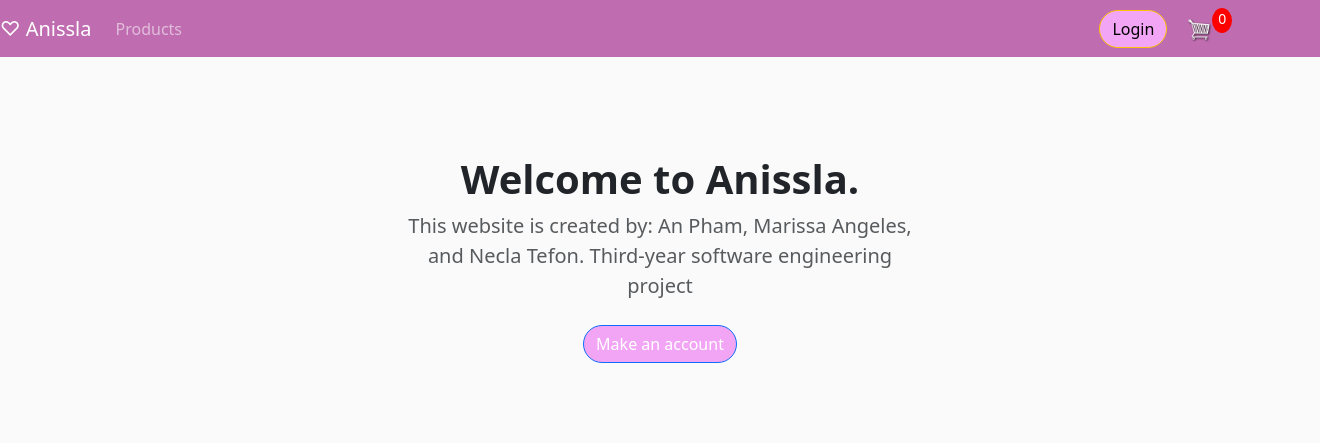
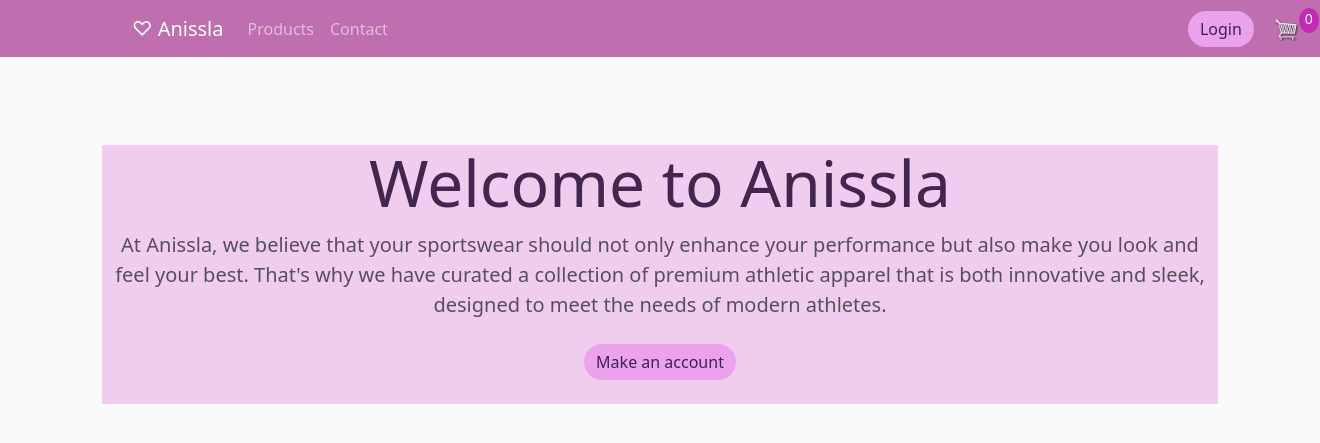
Before and after one commit to AnPham27/Anissla, a Django app: page / in a window 1320 px wide. Shown: the top 443 px of the page. Run offline with Django 4.2, Linux system fonts and the light colour scheme.

Commit message:
fixed colours and format??

```diff
--- a/static/css/main.css
+++ b/static/css/main.css
@@ -6,13 +6,27 @@ h1,h2,h3,h4,h5,h6{
 	color:hsl(280, 36%, 23%);
 
 }
+.Banner {
+	width: 100%;
+	height: 80%;
+    background-color: rgb(240, 205, 239);
+}
+
 
 .box-element{
-	box-shadow:hsl(0, 0%, 80%) 0 0 16px;
-	background-color: #fff;
+	box-shadow:hsl(300, 46%, 87%) 0 0 16px;
+	background-color: hsl(298, 55%, 88%);
+
 	border-radius: 4px;
 	padding: 10px;
 
+}
+.navbar-brand{
+
+    margin-left:10% !important;
+}
+.content{
+    margin-top:100px;
 }
 
 .thumbnail{
@@ -29,7 +43,7 @@ h1,h2,h3,h4,h5,h6{
     display: flex;
     justify-content: flex-end;
     align-items:center;
-	margin: 75%;
+	margin: 60%;
 
 }
 
@@ -39,7 +53,7 @@ h1,h2,h3,h4,h5,h6{
 }
 
 .bg-dark{
-	background-color: #bf6db0!important;
+	background-color: hsl(311, 39%, 59%)!important;
 }
 
 #cart-icon{
@@ -53,7 +67,8 @@ h1,h2,h3,h4,h5,h6{
 	display: block;
 	text-align: center;
 	color:#fff;
-	background-color: red;
+	align-items:center;
+	background-color: rgb(195, 43, 182);
 	width: 20px;
 	height: 25px;
 	border-radius: 50%;
@@ -70,7 +85,10 @@ h1,h2,h3,h4,h5,h6{
 
 .btn{
 	border-radius: 50px;
-	background-color: rgb(242, 165, 244);
+	background-color: #eaa2ed;
+	color:#3f224f;
+	border: #eaa2ed;
+
 
 }
 
@@ -102,6 +120,7 @@ h1,h2,h3,h4,h5,h6{
 	font-weight: 700;
 	padding-right:10px;
 
+
 }
 
 .chg-quantity{
@@ -114,6 +133,7 @@ h1,h2,h3,h4,h5,h6{
 
 .chg-quantity:hover{
 	opacity: .6;
+
 }
 
 
--- a/store/templates/store/cart.html
+++ b/store/templates/store/cart.html
@@ -1,6 +1,8 @@
 {% extends 'store/main.html' %}
 {% load static %}
 {% block content %}
+<h1 class="display-6"><strong>Your Shopping Cart</strong></h1>
+
 <div class="row">
 	<div class="col-lg-12">
 		<div class="box-element">
--- a/store/templates/store/checkout.html
+++ b/store/templates/store/checkout.html
@@ -1,6 +1,8 @@
 {% extends 'store/main.html' %}
 {% load static %}
 {% block content %}
+<h1 class="display-6"><strong>Your Order</strong></h1>
+
 <div class="row">
     <div class="col-lg-6">
         <div class="box-element" id="form-wrapper">
--- a/store/templates/store/main.html
+++ b/store/templates/store/main.html
@@ -66,18 +66,21 @@
 
         <nav class="navbar navbar-expand-lg navbar-dark bg-dark">
 
+
             <a class="navbar-brand" href="{% url 'store' %}">&#x2661; Anissla</a>
-            <button class="navbar-toggler" type="button" data-toggle="collapse" data-target="#navbarNav" aria-controls="navbarNav" aria-expanded="false" aria-label="Toggle navigation">
-              <span class="navbar-toggler-icon"></span>
-            </button>
 
-            <div class="collapse navbar-collapse" id="navbarNav">
-              <ul class="navbar-nav">
+            <div class="collapse navbar-collapse" id="navbarSupportedContent">
+              <ul class="navbar-nav mr-auto">
                 <li class="nav-item active">
-                  <a class="nav-link" href="{% url 'products' %}">Products <span class="sr-only"></span></a>
+                  <a class="nav-link" href="{% url 'products' %}">Products<span class="sr-only"></span></a>
                 </li>
-            </ul>
-            <div class="form-inline my-2 my-lg-0">
+                <li class="nav-item active">
+                  <a class="nav-link" href="{% url 'support' %}">Contact<span class="sr-only"></span></a>
+                </li>
+              </ul>
+            </div>
+
+            <div class="form-inline my-2 my-lg-0 ">
                  <a href="{% url 'login' %}"class="btn btn-warning">Login</a>
 
                  <a href="{% url 'cart' %}">
@@ -92,7 +95,6 @@
         <div class="container">
             <br>
             {% block content %}
-
             {% endblock content %}
         </div>
 
--- a/store/templates/store/products.html
+++ b/store/templates/store/products.html
@@ -1,6 +1,7 @@
 {% extends 'store/main.html' %}
 {% load static %}
 {% block content %}
+<h1 class="display-6"><strong>Anissla Products</strong></h1>
 <div class="row">
     {% for product in products %}
     <div class="col-lg-4">
--- a/store/templates/store/store.html
+++ b/store/templates/store/store.html
@@ -5,16 +5,23 @@
 
   <section class="py-5 text-center container">
     <div class="row py-lg-3">
-      <div class="col-lg-6 col-md-8 mx-auto">
-        <h1 class="h1 fw-bold">Welcome to Anissla.</h1>
-        <p class="lead text-muted">This website is created by: An Pham, Marissa Angeles, and Necla Tefon. Third-year software engineering project</p>
-        <p>
-          <a href="#" class="btn btn-primary my-2">Make an account</a>
-        </p>
+      <div class ="Banner">
+        <div class="jumbotron text-center">
+          <h1 class="display-3">Welcome to Anissla</h1>
+          <p class="lead text-muted">At Anissla, we believe that your sportswear should
+          not only enhance your performance but also make you look and feel your best.
+          That's why we have curated a collection of premium athletic apparel that is both innovative and
+          sleek, designed to meet the needs of modern athletes.</p>
+          <p>
+            <a href="{% url 'login'%}" class="btn btn-primary my-2">Make an account</a>
+          </p>
+        </div>
       </div>
     </div>
   </section>
 
+
+
 </main>
 
 {% endblock content %}
--- a/store/templates/store/support.html
+++ b/store/templates/store/support.html
@@ -1,6 +1,8 @@
 {% extends 'store/main.html' %}
 {% load static %}
 {% block content %}
+
+<h1 class="display-6"><strong>Customer Support</strong></h1>
 
 <div id="customer support">
     <hr>
```
